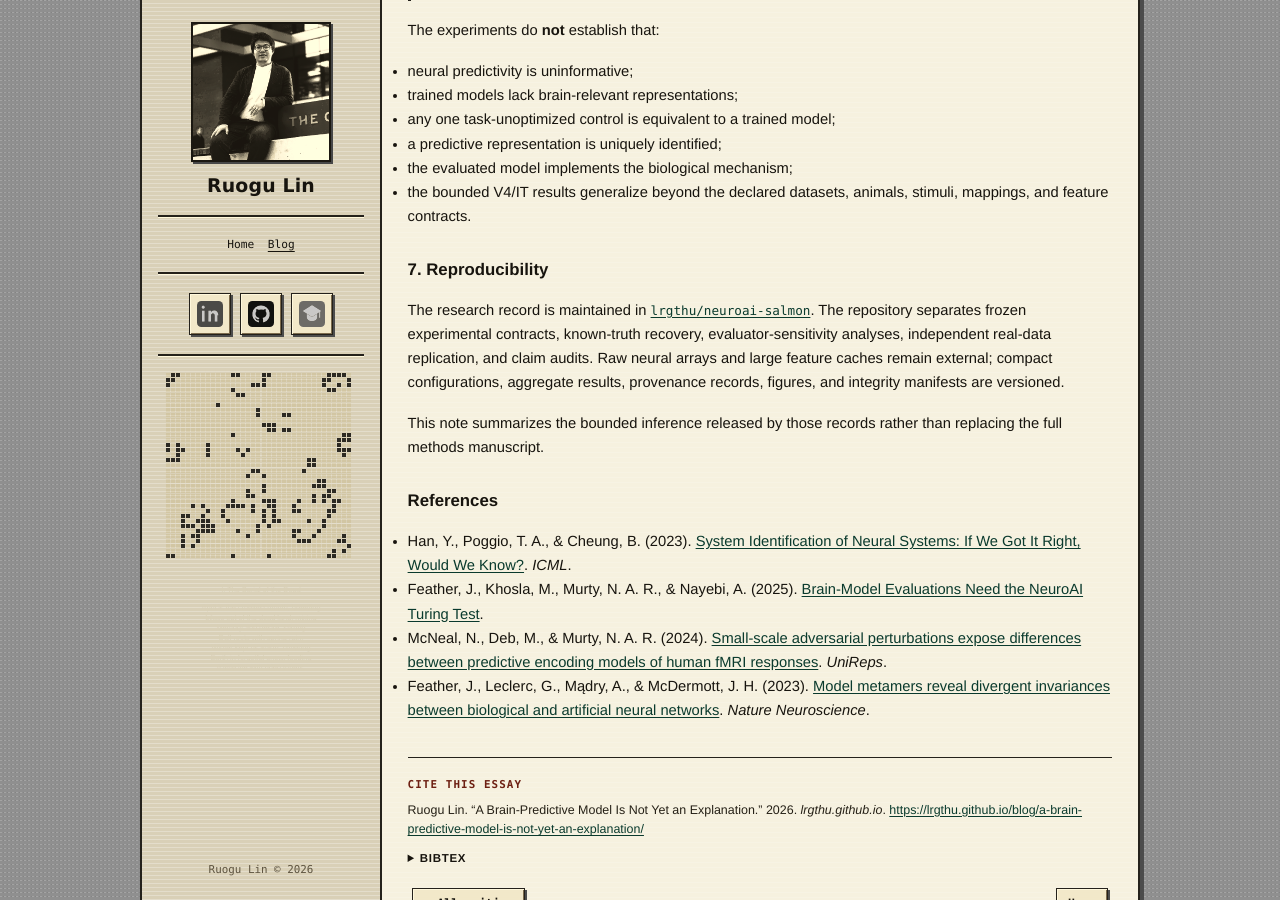
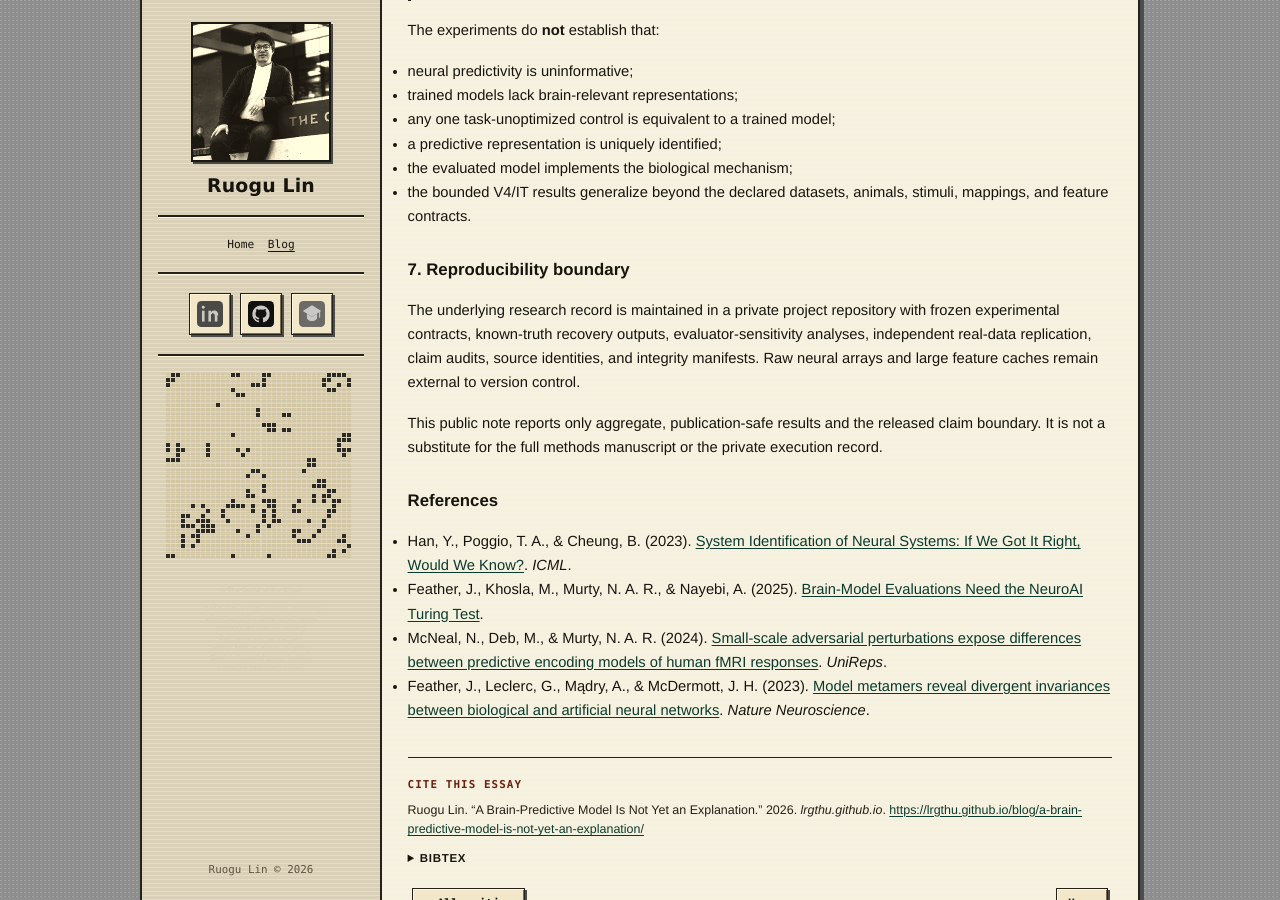
Before and after one commit to lrgthu/lrgthu.github.io, a Jekyll site: the page built from _posts/2026-09-05-a-brain-predictive-model-is-not-yet-an-explanation.md, in a window 1280 px wide and 900 px high, scrolled down 3839 px. Built offline with Jekyll 4.4.1, drawn with Linux system fonts in a browser that asks for light colours; some of the changed text lies outside the part shown.

Commit message:
Clarify private reproducibility boundary in predictivity note

```diff
--- a/_posts/2026-09-05-a-brain-predictive-model-is-not-yet-an-explanation.md
+++ b/_posts/2026-09-05-a-brain-predictive-model-is-not-yet-an-explanation.md
@@ -135,11 +135,11 @@ The experiments do **not** establish that:
 - the evaluated model implements the biological mechanism;
 - the bounded V4/IT results generalize beyond the declared datasets, animals, stimuli, mappings, and feature contracts.
 
-## 7. Reproducibility
+## 7. Reproducibility boundary
 
-The research record is maintained in [`lrgthu/neuroai-salmon`](https://github.com/lrgthu/neuroai-salmon). The repository separates frozen experimental contracts, known-truth recovery, evaluator-sensitivity analyses, independent real-data replication, and claim audits. Raw neural arrays and large feature caches remain external; compact configurations, aggregate results, provenance records, figures, and integrity manifests are versioned.
+The underlying research record is maintained in a private project repository with frozen experimental contracts, known-truth recovery outputs, evaluator-sensitivity analyses, independent real-data replication, claim audits, source identities, and integrity manifests. Raw neural arrays and large feature caches remain external to version control.
 
-This note summarizes the bounded inference released by those records rather than replacing the full methods manuscript.
+This public note reports only aggregate, publication-safe results and the released claim boundary. It is not a substitute for the full methods manuscript or the private execution record.
 
 ## References
 
```
